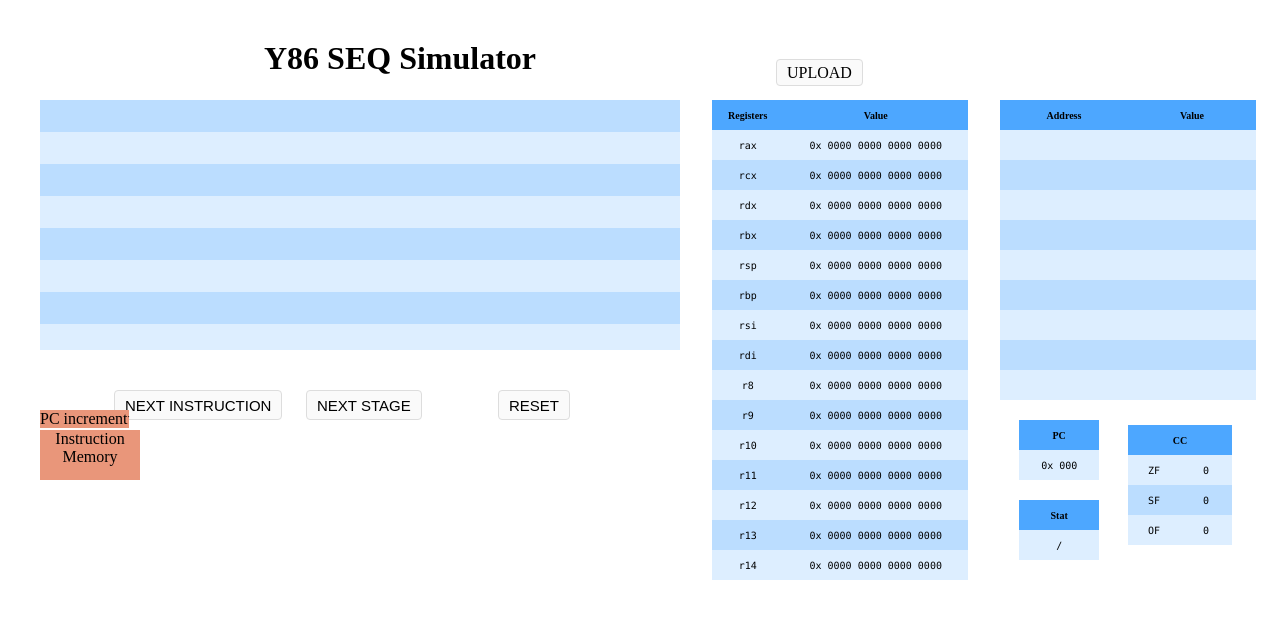
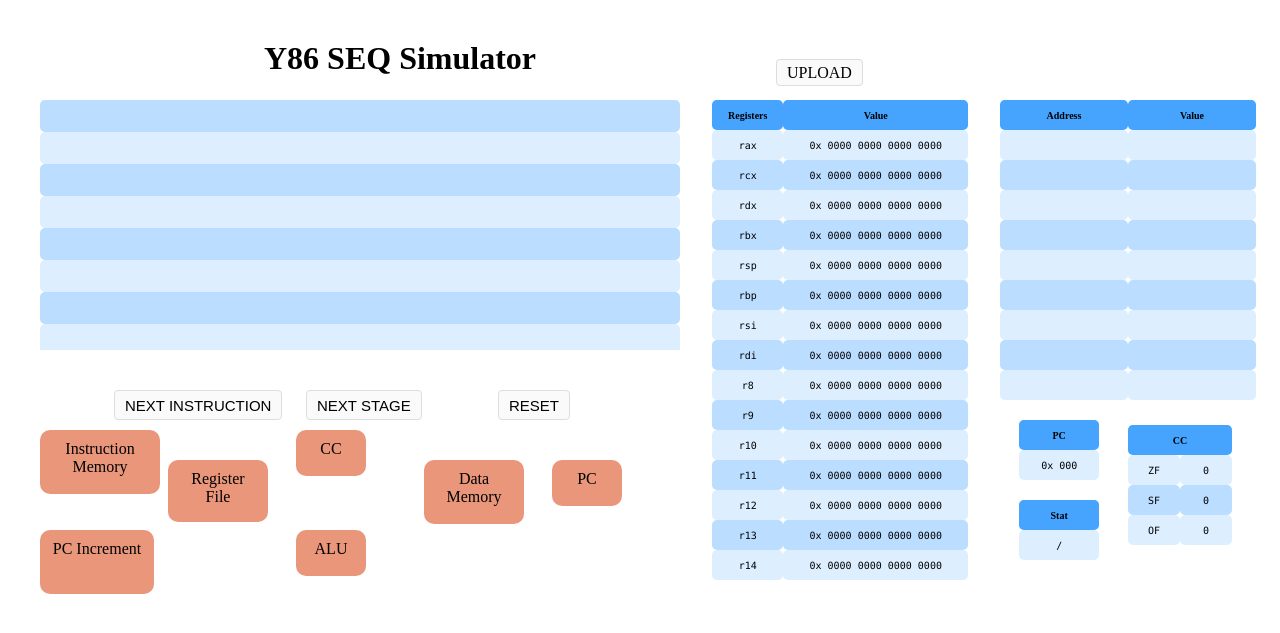
Before and after one commit to weenming/Y-86_simulator, a Flask app: page / in a window 1280 px wide. Shown: the top 633 px of the page. Run offline with Flask 2, Linux system fonts and the light colour scheme; lists and menus that the app fills with data are empty; some libraries are stand-ins or nearby versions.

Commit message:
commit web 2.1.0

```diff
--- a/setup.py
+++ b/setup.py
@@ -31,9 +31,6 @@ def upload():
         code_dict = dict_trans(f_name)
         f_text = sim.get_ins("./upload/" + f_name)
         cpu, mem_dict, rsp_min = sim.init_cpu(f_text)
-
-        # 这边是后端接口没写好，对传的数据进行进制转换。将一开始的指令内存存进去。
-
 
         return jsonify({"code_dict": code_dict, "MEM": mem_dict, "TEMP": {"rsp_min": rsp_min}})
 
@@ -75,9 +72,7 @@ def signal():
         dic.update({'TEMP': reg_file})
     elif signal == 'reset':
         cpu, mem_dict, rsp_min = sim.init_cpu(f_text)
-        # 这边是后端接口没写好，对传的数据进行进制转换。将一开始的指令内存存进去。
-        mem_dict = cpu.memory.get_mem_dict(format='str')
-        rsp_min = cpu.memory.rsp_min
+
         return jsonify({"code_dict": code_dict, "MEM": mem_dict, "TEMP": {"rsp_min": rsp_min}})
     dic['ERR'] = err_msg
     dic['TEMP']['rsp_min'] = str(cpu.memory.rsp_min)
--- a/static/index.css
+++ b/static/index.css
@@ -56,18 +56,19 @@ table, th, td{
     height: 28px;
     min-width: 50px;
     font-size: 10px;
+    border-radius: 5px;
 }
 td {
     font-family: 'consolas';
 }
 th {
-    background-color: rgb(30, 144, 255, 0.7);
+    background-color: #46a4ff;
 }
 table tr:nth-child(even) {
-    background-color: rgba(30, 144, 255, 0.15);
+    background-color: #1e90ff26;
 }
 table tr:nth-child(odd) {
-    background-color: rgba(30, 144, 255, 0.3);
+    background-color: #1e90ff4d;
 }
 
 
@@ -147,12 +148,49 @@ table tr:nth-child(odd) {
     text-align: center;
     position: absolute;
     background-color: darksalmon;
-    /* width: 30px; */
+    padding: 10px;
+    border-radius: 10px;
+    font-size: 16px;
 }
 #instr_mem {
+    width: 100px;
+    height: 44px;
     top: 20px;
-    width: 100px;
-    height: 50px;
+}
+#pc_inc {
+    width: 94px;
+    height: 44px;
+    top: 120px;
+}
+#reg_file {
+    width: 80px;
+    height: 42px;
+    top: 50px;
+    left: 20%;
+}
+#ALU {
+    width: 50px;
+    height: 26px;
+    top: 120px;
+    left: 40%;
+}
+#CC {
+    width: 50px;
+    height: 26px;
+    top: 20px;
+    left: 40%;
+}
+#data_mem {
+    width: 80px;
+    height: 44px;
+    top: 50px;
+    left: 60%;
+}
+#PC {
+    width: 50px;
+    height: 26px;
+    top: 50px;
+    left: 80%;
 }
 
 
--- a/static/index.js
+++ b/static/index.js
@@ -32,6 +32,7 @@ function one_instr(){
     if (!run_flag) {
         alert("ALERT: You should upload files first!")
     }
+    else {
         $.ajax({
             url: 'signal/',
             data: {'signal': 'instr'},    // signal='instr'：运行一个指令；signal='stage'：运行一个阶段，传参给后端
@@ -41,12 +42,14 @@ function one_instr(){
             }
         })
     }
+}
 
 // 执行特定一阶段(fetch, decode, excute, memory, write back, PC update)
 function one_stage(){
     if (!run_flag) {
         alert("ALERT: You should upload files first!")
     }
+    else {
         $.ajax({
             url: 'signal/',
             data: {'signal': 'stage'},       // signal='instr'：运行一条指令；signal='stage'：运行一个阶段，传参给后端
@@ -56,6 +59,7 @@ function one_stage(){
                 update(res);
             }
         })
+    }
 }
 
 // 重置
--- a/templates/index.html
+++ b/templates/index.html
@@ -49,7 +49,7 @@
                 <div id="ALU">ALU</div>
                 <div id="data_mem">Data Memory</div>
                 <div id="CC">CC</div>
-                <div id="pc_inc">PC increment</div>
+                <div id="pc_inc">PC Increment</div>
                 <div id="PC">PC</div>
             </div>
         </div>
```
Lines whose indentation alone changed are shown as unchanged.
